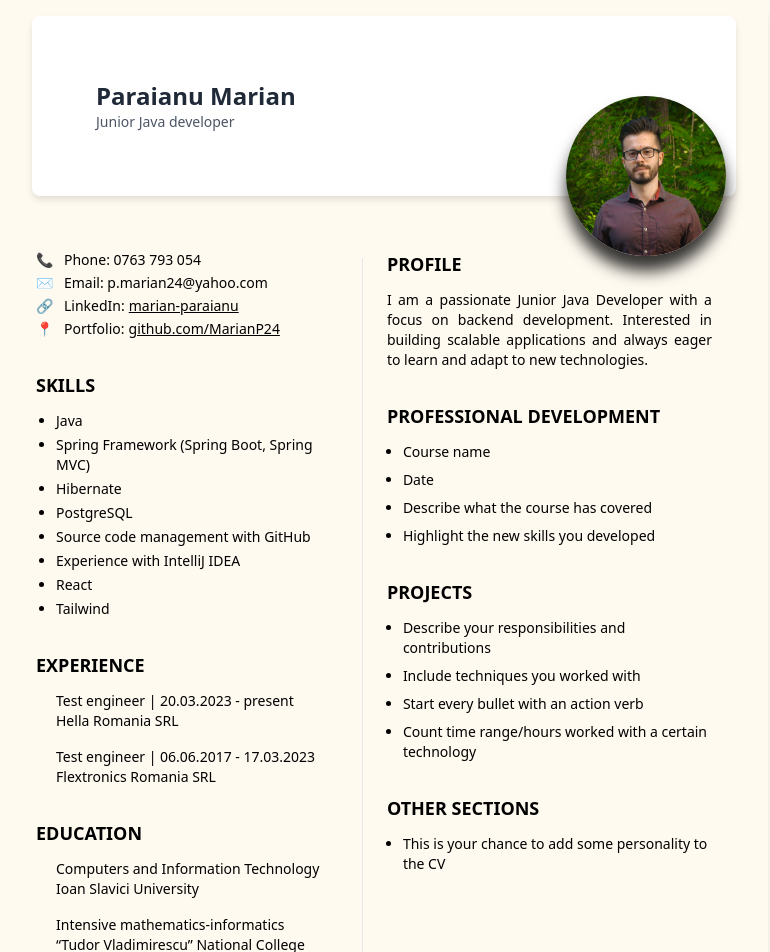
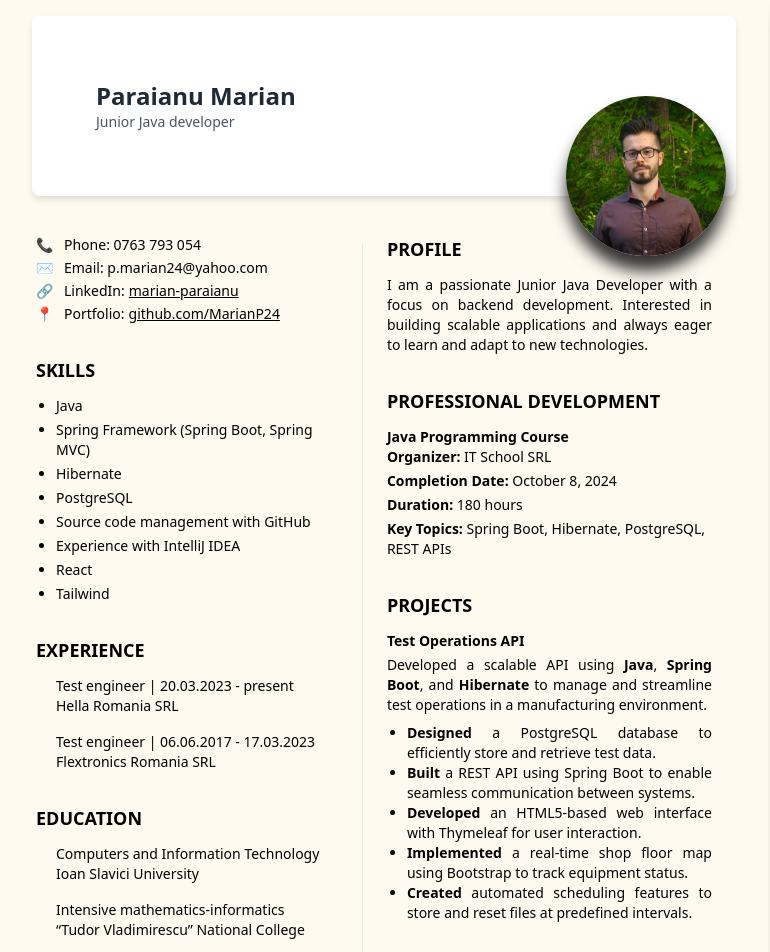
Before and after one commit to MarianP24/resume-builder, a React (Create React App) app: page / in a window 1280 px wide. Shown: the top 952 px of the page, without its empty margins (256-1026 px from the left). Built offline with nearby package versions, Linux system fonts and the light colour scheme.

Commit message:
edit professional dev, projects and soft skills

```diff
--- a/src/components/Resume.js
+++ b/src/components/Resume.js
@@ -97,7 +97,7 @@ const CV = () => {
                 </div>
 
                 {/* Main Content Container */}
-                <div style={{display: 'flex', flexDirection: 'row', width: '100%', paddingTop: '30px'}}>
+                <div style={{display: 'flex', flexDirection: 'row', width: '100%', paddingTop: '15px', paddingBottom: '0px'}}>
                     {/* Left Column */}
                     <div style={{width: '47%', padding: '1.5rem', position: 'relative'}}>
                         <div style={{
@@ -197,31 +197,43 @@ const CV = () => {
                         {/* Professional Development */}
                         <div className="mb-8">
                             <h2 className="text-lg font-semibold mb-3">PROFESSIONAL DEVELOPMENT</h2>
-                            <ul className="list-disc pl-4 text-sm space-y-2">
-                                <li>Course name</li>
-                                <li>Date</li>
-                                <li>Describe what the course has covered</li>
-                                <li>Highlight the new skills you developed</li>
-                            </ul>
+                            <div className="text-sm">
+                                <p><span className="font-semibold">Java Programming Course</span></p>
+                                <ul className="list-none pl-0 space-y-1">
+                                    <li><span className="font-semibold">Organizer:</span> IT School SRL</li>
+                                    <li><span className="font-semibold">Completion Date:</span> October 8, 2024</li>
+                                    <li><span className="font-semibold">Duration:</span> 180 hours</li>
+                                    <li><span className="font-semibold">Key Topics:</span> Spring Boot, Hibernate, PostgreSQL, REST APIs</li>
+                                </ul>
+                            </div>
                         </div>
 
                         {/* Projects Section */}
-                        <div className="mb-8">
+                        <div className="mb-6">
                             <h2 className="text-lg font-semibold mb-3">PROJECTS</h2>
-                            <ul className="list-disc pl-4 text-sm space-y-2">
-                                <li>Describe your responsibilities and contributions</li>
-                                <li>Include techniques you worked with</li>
-                                <li>Start every bullet with an action verb</li>
-                                <li>Count time range/hours worked with a certain technology</li>
-                            </ul>
+
+                            <div className="text-sm">
+                                <p><span className="font-semibold">Test Operations API</span></p>
+                                <p className="mt-1 text-justify">
+                                    Developed a scalable API using <strong>Java</strong>, <strong>Spring Boot</strong>, and <strong>Hibernate</strong> to manage and streamline test operations in a manufacturing environment.
+                                </p>
+
+                                <ul className="list-disc pl-5 mt-2  text-justify">
+                                    <li><strong>Designed</strong> a PostgreSQL database to efficiently store and retrieve test data.</li>
+                                    <li><strong>Built</strong> a REST API using Spring Boot to enable seamless communication between systems.</li>
+                                    <li><strong>Developed</strong> an HTML5-based web interface with Thymeleaf for user interaction.</li>
+                                    <li><strong>Implemented</strong> a real-time shop floor map using Bootstrap to track equipment status.</li>
+                                    <li><strong>Created</strong> automated scheduling features to store and reset files at predefined intervals.</li>
+                                </ul>
+                            </div>
                         </div>
 
-                        {/* Other Sections */}
-                        <div>
-                            <h2 className="text-lg font-semibold mb-3">OTHER SECTIONS</h2>
-                            <ul className="list-disc pl-4 text-sm">
-                                <li>This is your chance to add some personality to the CV</li>
-                            </ul>
+                        {/* SOFT SKILLS */}
+                        <div className="mb-0">
+                            <h2 className="text-lg font-semibold">SOFT SKILLS</h2>
+                            <p className="text-sm text-justify">
+                                Critical Thinking, Adaptability, Creativity, Leadership
+                            </p>
                         </div>
                     </div>
                 </div>
```
